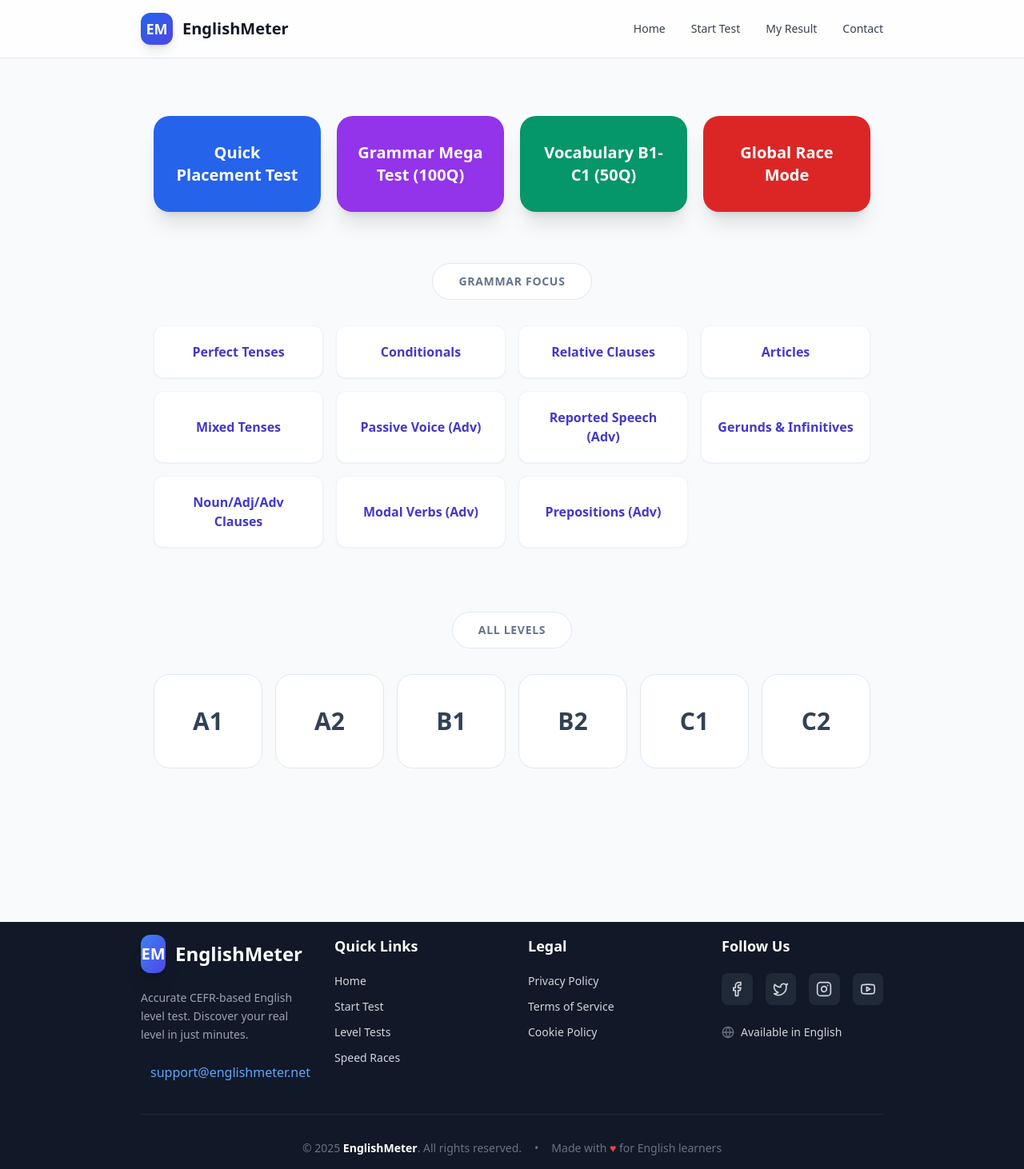
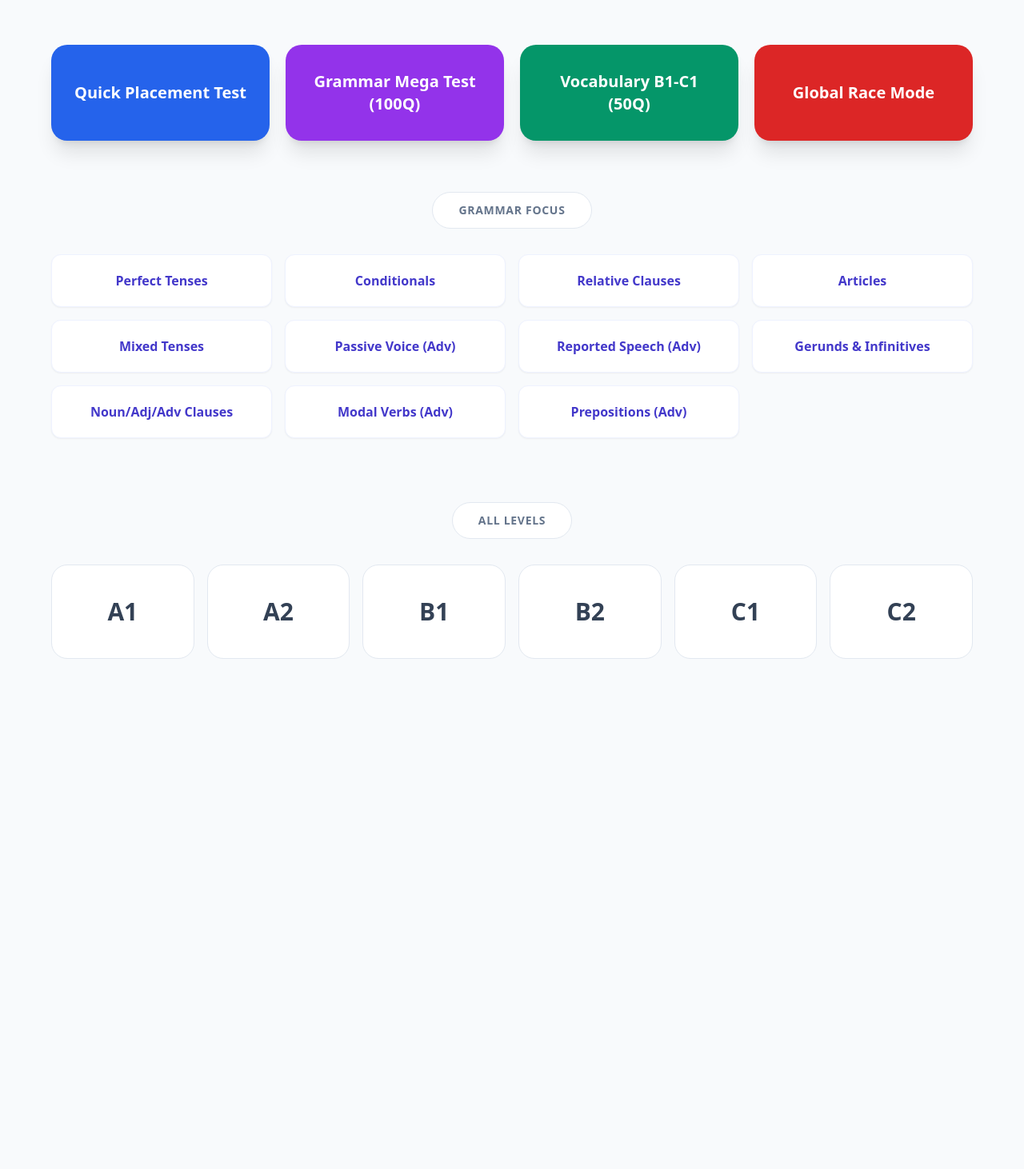
Before and after one commit to kuarkcoin/englishmeter, a Next.js app: page / in a window 1280 px wide. Shown: the whole page at 80% size. After the commit the page ends 920 px from the top, so only its background shows below. Built offline with nearby package versions, Linux system fonts and the light colour scheme; no server answers.

Commit message:
26112013Update layout.tsx

```diff
--- a/app/layout.tsx
+++ b/app/layout.tsx
@@ -1,140 +1,96 @@
-// app/layout.tsx → Footer'ı mükemmel hâle getirilmiş versiyon
-import './globals.css'
-import type { Metadata } from 'next'
-import Script from 'next/script'
-import { Mail, Globe, Facebook, Twitter, Instagram, Youtube } from 'lucide-react'
+// app/layout.tsx
+import type { Metadata } from 'next';
+import './globals.css';
+
+const siteName = 'EnglishMeter';
+const siteUrl = 'https://englishmeter.net';
+const siteDescription =
+  'Free online English grammar tests and placement exams. Improve your grammar with topic-based quizzes, level tests (A1–C2), and quick placement tests.';
 
 export const metadata: Metadata = {
-  title: 'EnglishMeter — CEFR English Test',
-  description: 'Find your real English level in minutes. CEFR-based online test.',
-}
+  metadataBase: new URL(siteUrl),
+  title: {
+    default: `${siteName} – English Grammar Tests & Online Placement Exam`,
+    template: `%s | ${siteName}`,
+  },
+  description: siteDescription,
+  applicationName: siteName,
+  keywords: [
+    'english grammar test',
+    'online grammar quiz',
+    'english placement test',
+    'A1 A2 B1 B2 C1 C2 test',
+    'advanced grammar exercises',
+    'grammar practice',
+    'english level test',
+    'free english test',
+  ],
+  alternates: {
+    canonical: siteUrl,
+  },
+  openGraph: {
+    type: 'website',
+    url: siteUrl,
+    title: `${siteName} – English Grammar Tests & Online Placement Exam`,
+    siteName,
+    description: siteDescription,
+  },
+  twitter: {
+    card: 'summary_large_image',
+    title: `${siteName} – English Grammar Tests`,
+    description: siteDescription,
+  },
+  robots: {
+    index: true,
+    follow: true,
+    nocache: false,
+    googleBot: {
+      index: true,
+      follow: true,
+      'max-image-preview': 'large',
+      'max-snippet': -1,
+      'max-video-preview': -1,
+    },
+  },
+};
 
-export default function RootLayout({ children }: { children: React.ReactNode }) {
-  const gaId = process.env.NEXT_PUBLIC_GA_ID
-
+export default function RootLayout({
+  children,
+}: {
+  children: React.ReactNode;
+}) {
   return (
     <html lang="en">
-      <body className="min-h-screen flex flex-col">
-        {/* Google Analytics */}
-        {gaId && (
-          <>
-            <Script
-              src={`https://www.googletagmanager.com/gtag/js?id=${gaId}`}
-              strategy="afterInteractive"
-            />
-            <Script id="ga4-init" strategy="afterInteractive">
-              {`
-                window.dataLayer = window.dataLayer || [];
-                function gtag(){dataLayer.push(arguments);}
-                gtag('js', new Date());
-                gtag('config', '${gaId}', {
-                  page_path: window.location.pathname,
-                });
-              `}
-            </Script>
-          </>
-        )}
-
-        {/* Header */}
-        <header className="border-b bg-white/80 backdrop-blur sticky top-0 z-50">
-          <div className="container mx-auto flex items-center justify-between py-4 px-4">
-            <div className="flex items-center gap-3">
-              <div className="h-10 w-10 rounded-xl bg-gradient-to-br from-blue-600 to-indigo-600 text-white font-bold flex items-center justify-center text-lg shadow-lg">
-                EM
-              </div>
-              <div className="text-xl font-bold text-gray-900">EnglishMeter</div>
-            </div>
-            <nav className="hidden md:flex items-center gap-8 text-sm font-medium">
-              <a href="/" className="text-gray-700 hover:text-blue-600 transition">Home</a>
-              <a href="/start" className="text-gray-700 hover:text-blue-600 transition">Start Test</a>
-              <a href="/result" className="text-gray-700 hover:text-blue-600 transition">My Result</a>
-              <a href="/contact" className="text-gray-700 hover:text-blue-600 transition">Contact</a>
-            </nav>
-          </div>
-        </header>
-
-        {/* Main Content */}
-        <main className="flex-1 container mx-auto py-10 px-4">{children}</main>
-
-        {/* YENİ PREMİUM FOOTER */}
-        <footer className="bg-gray-900 text-gray-300 mt-20">
-          <div className="container mx-auto px-4 py-12">
-            <div className="grid grid-cols-1 md:grid-cols-4 gap-10">
-              {/* Logo & Açıklama */}
-              <div className="md:col-span-1">
-                <div className="flex items-center gap-3 mb-5">
-                  <div className="h-12 w-12 rounded-xl bg-gradient-to-br from-blue-500 to-indigo-600 text-white font-bold flex items-center justify-center text-xl shadow-xl">
-                    EM
-                  </div>
-                  <h3 className="text-2xl font-bold text-white">EnglishMeter</h3>
-                </div>
-                <p className="text-sm leading-relaxed text-gray-400">
-                  Accurate CEFR-based English level test. Discover your real level in just minutes.
-                </p>
-                <div className="flex items-center gap-3 mt-6">
-                  <Mail className="w-5 h-5 text-gray-500" />
-                  <a href="mailto:support@englishmeter.net" className="text-blue-400 hover:text-blue-300 transition">
-                    support@englishmeter.net
-                  </a>
-                </div>
-              </div>
-
-              {/* Hızlı Linkler */}
-              <div>
-                <h4 className="text-white font-semibold mb-5 text-lg">Quick Links</h4>
-                <ul className="space-y-3 text-sm">
-                  <li><a href="/" className="hover:text-white transition">Home</a></li>
-                  <li><a href="/start" className="hover:text-white transition">Start Test</a></li>
-                  <li><a href="/levels/A1" className="hover:text-white transition">Level Tests</a></li>
-                  <li><a href="/race/1" className="hover:text-white transition">Speed Races</a></li>
-                </ul>
-              </div>
-
-              {/* Yasal */}
-              <div>
-                <h4 className="text-white font-semibold mb-5 text-lg">Legal</h4>
-                <ul className="space-y-3 text-sm">
-                  <li><a href="/privacy" className="hover:text-white transition">Privacy Policy</a></li>
-                  <li><a href="/terms" className="hover:text-white transition">Terms of Service</a></li>
-                  <li><a href="/cookie" className="hover:text-white transition">Cookie Policy</a></li>
-                </ul>
-              </div>
-
-              {/* Sosyal Medya */}
-              <div>
-                <h4 className="text-white font-semibold mb-5 text-lg">Follow Us</h4>
-                <div className="flex gap-4">
-                  <a href="#" className="w-10 h-10 rounded-lg bg-gray-800 flex items-center justify-center hover:bg-blue-600 transition">
-                    <Facebook className="w-5 h-5" />
-                  </a>
-                  <a href="#" className="w-10 h-10 rounded-lg bg-gray-800 flex items-center justify-center hover:bg-sky-500 transition">
-                    <Twitter className="w-5 h-5" />
-                  </a>
-                  <a href="#" className="w-10 h-10 rounded-lg bg-gray-800 flex items-center justify-center hover:bg-pink-600 transition">
-                    <Instagram className="w-5 h-5" />
-                  </a>
-                  <a href="#" className="w-10 h-10 rounded-lg bg-gray-800 flex items-center justify-center hover:bg-red-600 transition">
-                    <Youtube className="w-5 h-5" />
-                  </a>
-                </div>
-                <div className="mt-6 flex items-center gap-2 text-sm">
-                  <Globe className="w-4 h-4 text-gray-500" />
-                  <span>Available in English</span>
-                </div>
-              </div>
-            </div>
-
-            {/* Alt Kısım */}
-            <div className="border-t border-gray-800 mt-10 pt-8 text-center text-sm text-gray-500">
-              <p>
-                © 2025 <span className="text-white font-semibold">EnglishMeter</span>. All rights reserved.
-                <span className="mx-4">•</span>
-                Made with <span className="text-red-500">♥</span> for English learners
-              </p>
-            </div>
-          </div>
-        </footer>
+      <body className="bg-slate-50">
+        {/* JSON-LD: Website + Educational Application */}
+        <script
+          type="application/ld+json"
+          suppressHydrationWarning
+          dangerouslySetInnerHTML={{
+            __html: JSON.stringify({
+              '@context': 'https://schema.org',
+              '@type': 'EducationalApplication',
+              name: siteName,
+              url: siteUrl,
+              applicationCategory: 'EducationalApplication',
+              description: siteDescription,
+              inLanguage: 'en',
+              offers: {
+                '@type': 'Offer',
+                price: '0',
+                priceCurrency: 'USD',
+              },
+              about: [
+                'English grammar tests',
+                'online placement exams',
+                'CEFR level tests A1–C2',
+                'advanced grammar practice',
+              ],
+            }),
+          }}
+        />
+        {children}
       </body>
     </html>
-  )
+  );
 }
```
